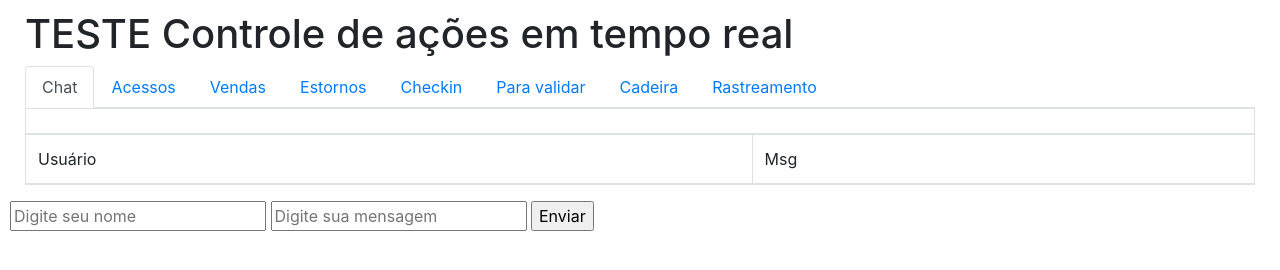
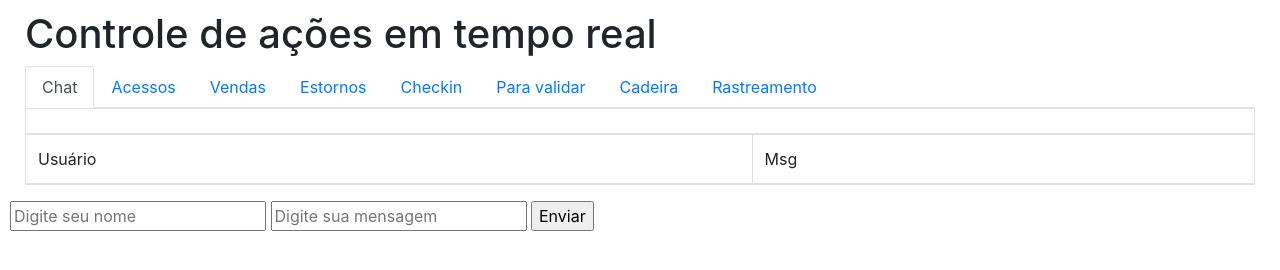
Before and after one commit to saguarocomunicacao/socket, a website: page index.html in a window 1280 px wide. Drawn offline with nearby package versions, Linux system fonts and the light colour scheme; no server answers.

Commit message:
Update index.html

```diff
--- a/index.html
+++ b/index.html
@@ -8,7 +8,7 @@
     </head>
     <body style="padding:10px;">
         <div id="future" class="container" style="max-width:100% !important;">
-            <h1>TESTE Controle de ações em tempo real</h1>
+            <h1>Controle de ações em tempo real</h1>
 
             <nav>
               <div class="nav nav-tabs" id="nav-tab" role="tablist">
```
